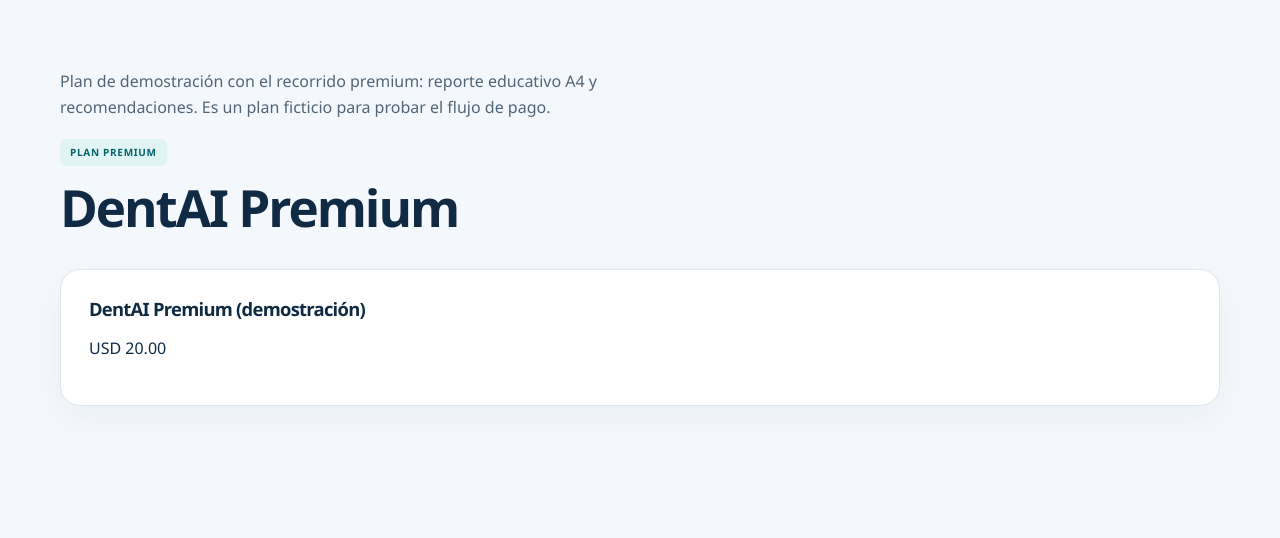
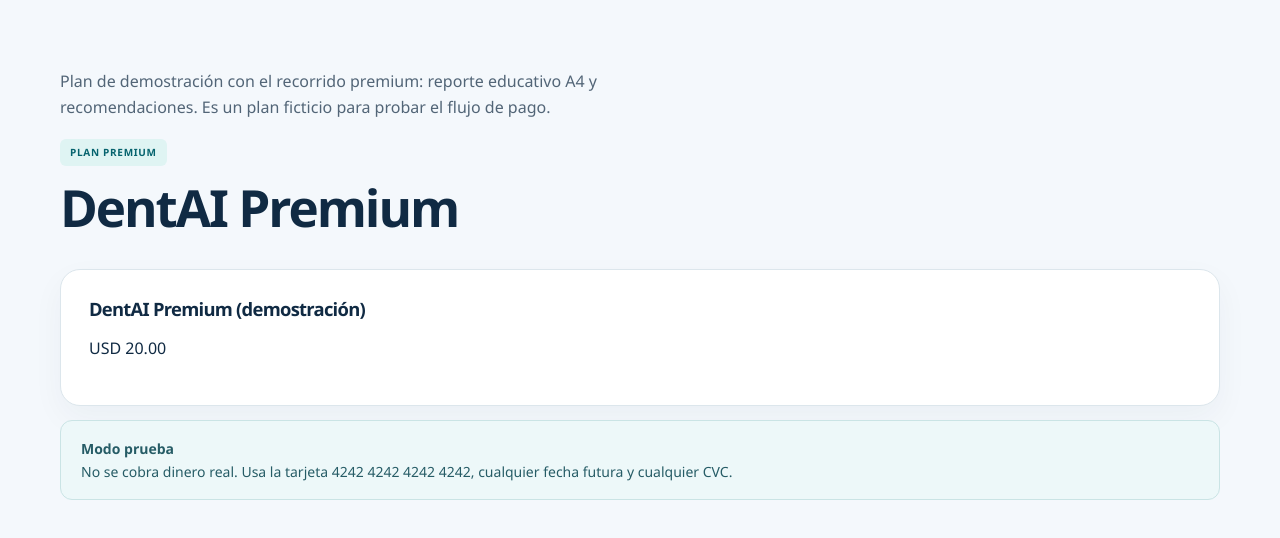
Before and after one commit to Jhanfranco07/DentaIA, a Next.js app: page /premium in a window 1280 px wide. Shown: the top 538 px of the page. Built offline with nearby package versions, Linux system fonts and the light colour scheme.

Commit message:
feat: agregar aviso de modo prueba sin cobro real

```diff
--- a/src/app/premium/page.tsx
+++ b/src/app/premium/page.tsx
@@ -21,6 +21,12 @@ export default function PremiumPage() {
         <h2>{PLAN_PREMIUM.name}</h2>
         <p className="precio">{precio}</p>
       </section>
+
+        <p className="notice">
+        <strong>Modo prueba</strong>
+        No se cobra dinero real. Usa la tarjeta 4242 4242 4242 4242, cualquier
+        fecha futura y cualquier CVC.
+      </p>
     </main>
   );
 }
```
